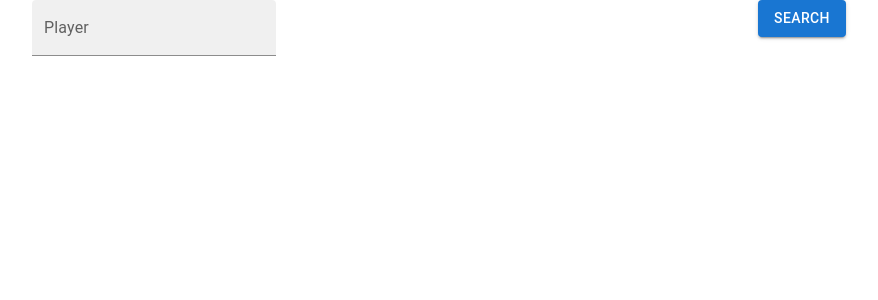
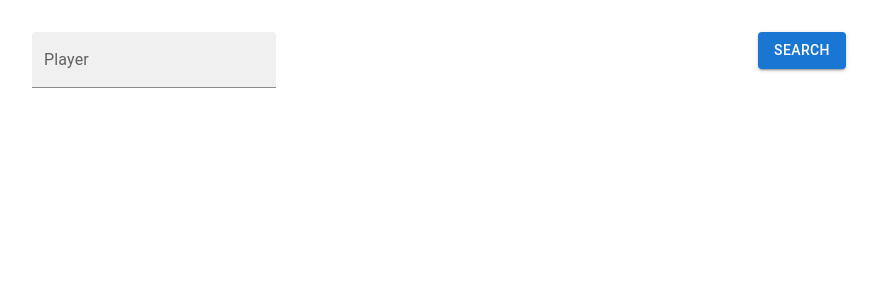
Before and after one commit to cawleygl/baseball-app, a React (Create React App) app: page / in a window 1280 px wide. Shown: the top 300 px of the page, without its empty margins (162-1040 px from the left). Built offline with nearby package versions, Linux system fonts and the light colour scheme.

Commit message:
playerm search

```diff
--- a/src/pages/LandingPage.js
+++ b/src/pages/LandingPage.js
@@ -1,5 +1,5 @@
 import { useState } from 'react';
-import { Button, TextField, Grid } from '@mui/material';
+import { Button, TextField, Grid, ButtonGroup } from '@mui/material';
 import api from '../utils/api';
 
 function LandingPage() {
@@ -15,17 +15,21 @@ function LandingPage() {
         console.log("totalSize", queryResults.totalSize);
         if (queryResults.totalSize === "1") {
           setInfo([queryResults.row]);
-          console.log("1111");
         } else {
           setInfo(queryResults.row);
-          console.log("Moremoremore");
         }
       })
       .catch(err => console.log(err));
   };
 
+  const handlePlayerSelect = player => {
+    console.log(info);
+  };
+
+
+
   return (
-    <Grid container spacing={2}>
+    <Grid container spacing={2} sx={{ mt: 2 }} >
       <Grid item xs={6}>
         <TextField id="player-input" label="Player" variant="filled" onChange={event => {
           setPlayer(event.target.value);
@@ -36,12 +40,25 @@ function LandingPage() {
         <Button variant="contained" onClick={() => { searchAPI(player); }}>Search</Button>
       </Grid>
       <Grid item xs={12}>
-        {info.map(player => {
-          return (
-            <TextField fullwidth id={player.id} value={player.name_display_first_last} />
-          );
-        })
-        }
+        <ButtonGroup
+          orientation="vertical"
+          aria-label="vertical contained button group"
+          variant="text"
+        >
+
+          {info.map(player => {
+            return (
+              <Button fullwidth="true" key={player.player_id} value={player.player_id}  onClick={event => {
+                console.log(event.target.value);
+                }}>
+                {player.name_display_first_last}: {player.team_abbrev} {player.position}
+              </Button>
+
+            );
+          })
+          }
+        </ButtonGroup>
+
       </Grid>
     </Grid>
   )
```
